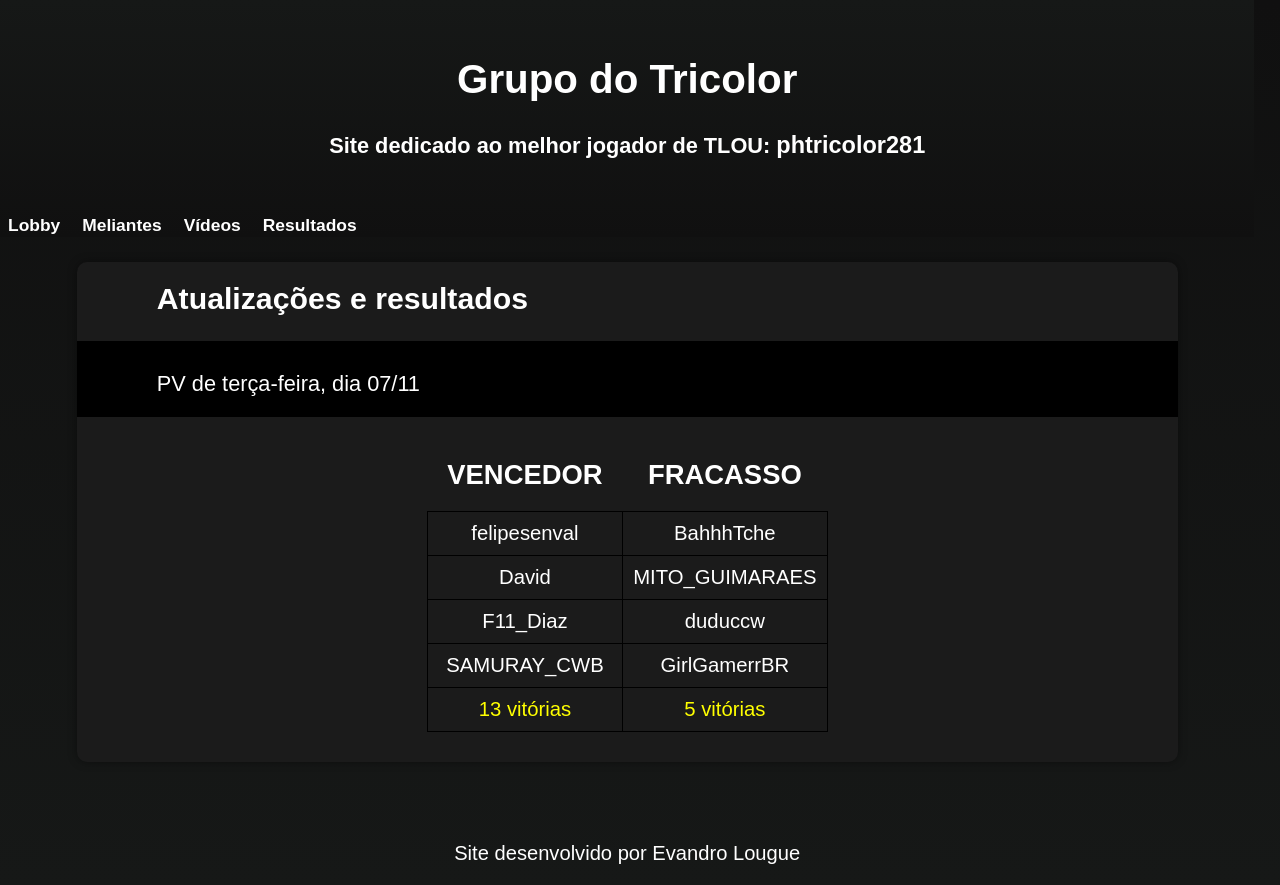
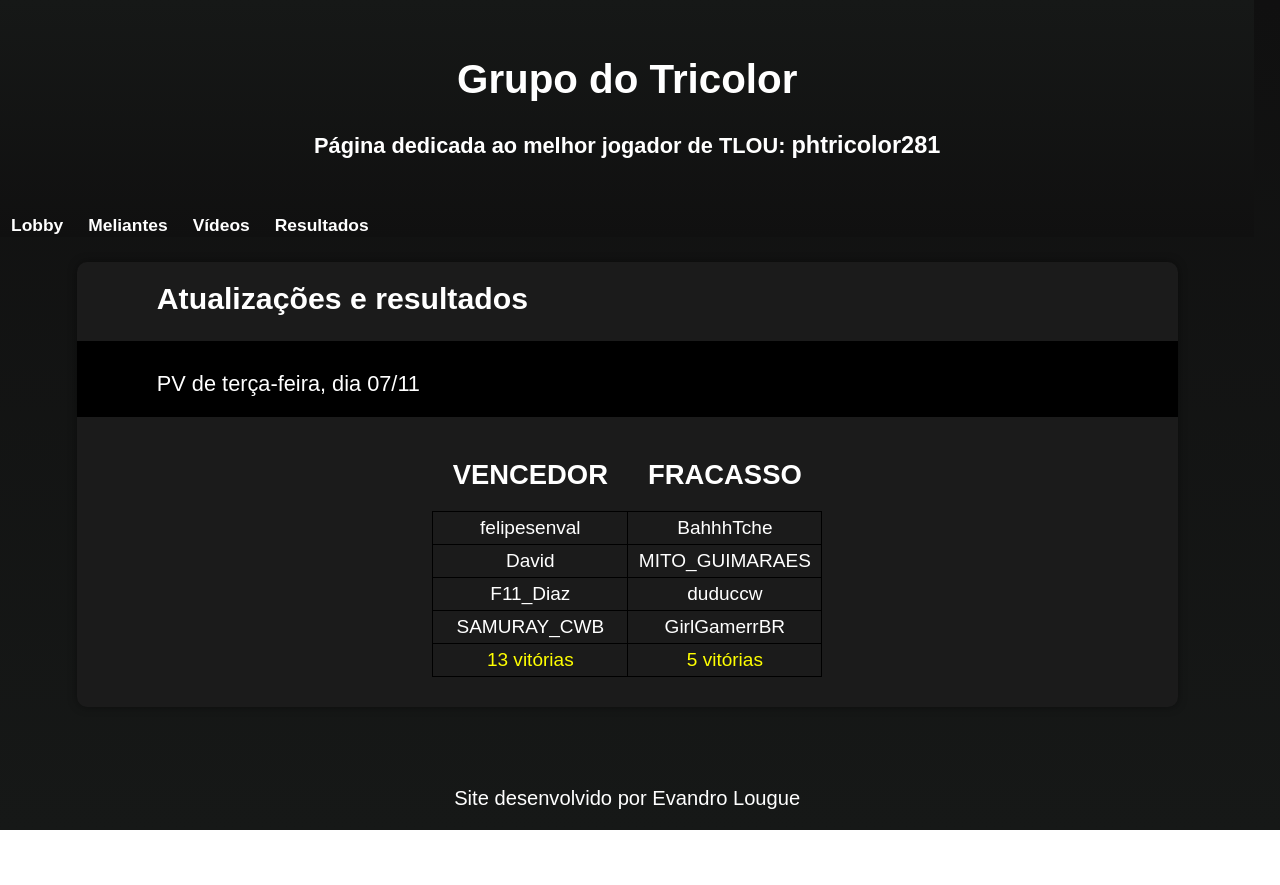
Before and after one commit to EvandroLougue/grupo-the-last-of-us, a plain HTML site: page ultimas-noticias.html in a window 1280 px wide. After the commit the page ends 830 px from the top, so only its background shows below. Drawn offline with Linux system fonts and the light colour scheme; a script that the page names is missing.

Commit message:
correção

```diff
--- a/estilo.css
+++ b/estilo.css
@@ -48,7 +48,7 @@ header > nav > a {
     padding: 10px 8px;
     font-weight: bold;
     transition-duration: 0.5s;
-    margin-left: 0px;
+    margin-left: 3px;
     font-size: 0.8em;
 }
 nav > a:hover {
@@ -122,8 +122,8 @@ th {
 }
 td {
     border: 1px solid black;
-    padding: 10px 10px;
-    font-size: 0.8em;
+    padding: 5px 10px;
+    font-size: 0.75em;
 }
 td.vitorias {
     color: yellow;
--- a/ultimas-noticias.html
+++ b/ultimas-noticias.html
@@ -9,7 +9,7 @@
 <body>
     <header>
         <h1>Grupo do Tricolor</h1>
-        <h4>Site dedicado ao melhor jogador de TLOU: <strong>phtricolor281</strong></h4><br>
+        <h4>Página dedicada ao melhor jogador de TLOU: <strong>phtricolor281</strong></h4><br>
         <nav id="menu">
             <a href="index.html">Lobby</a>
             <a href="meliantes.html">Meliantes</a>
```
Also changed, not shown: meliantes.html (+1 -1 lines), videos.html (+1 -1 lines).
